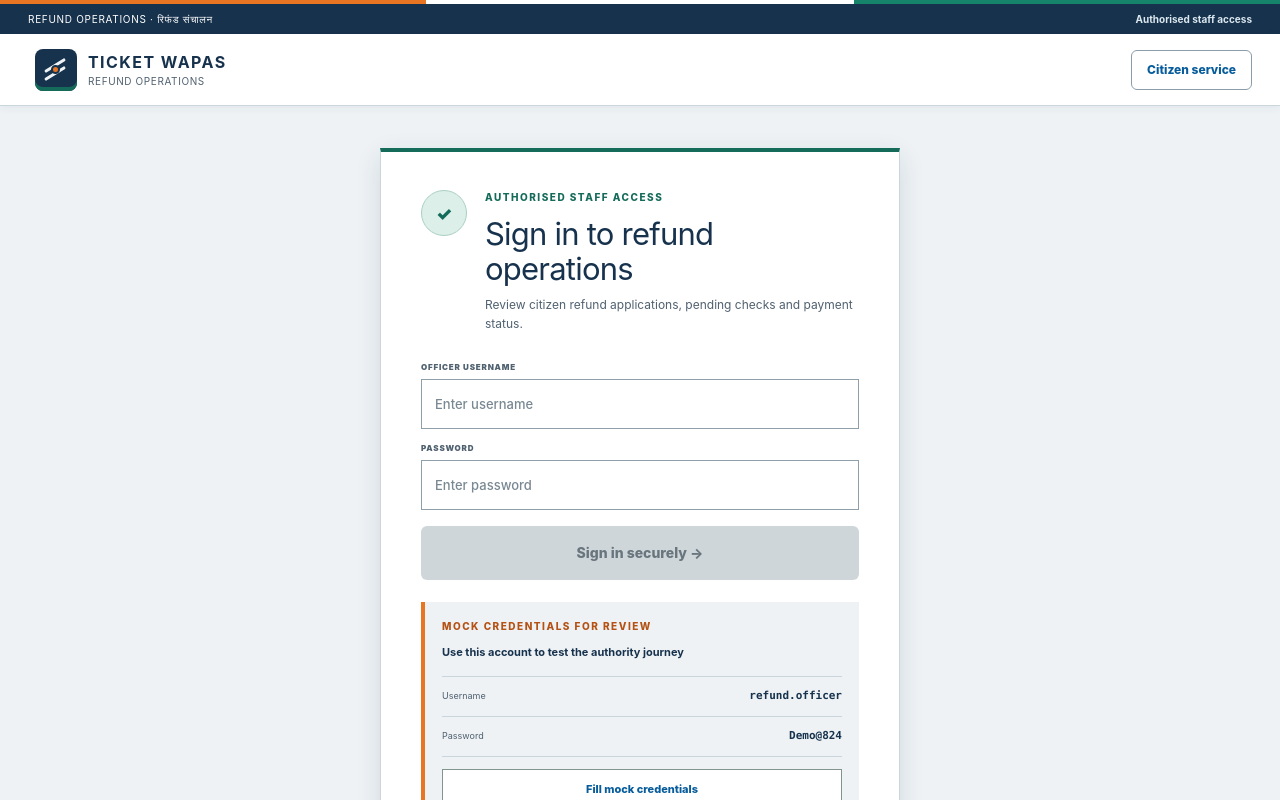
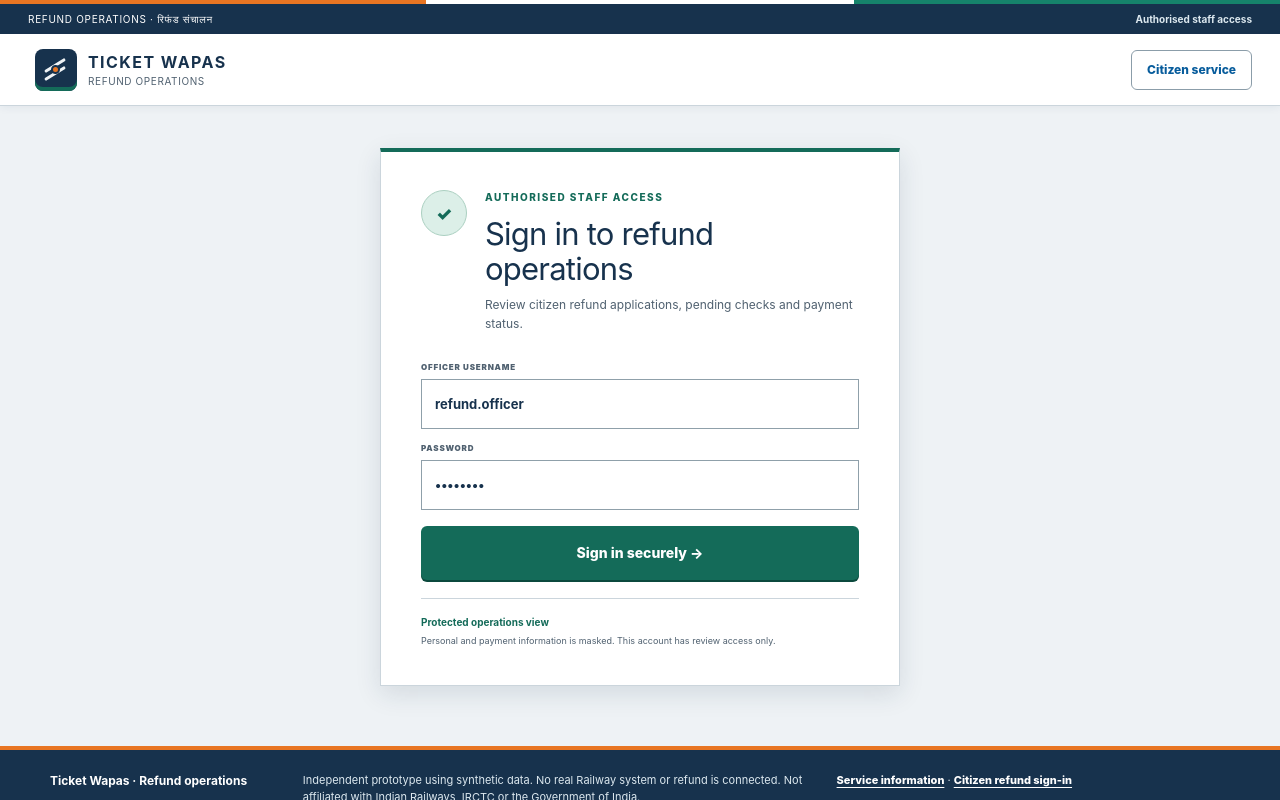
Before and after one commit to ashmita41/ticket-wapas, a Next.js app: page /authority in a window 1280 px wide. Shown: the top 800 px of the page. Built offline with nearby package versions, Linux system fonts and the light colour scheme.

Commit message:
Simplify authority login screen

```diff
--- a/app/authority/authority-dashboard.tsx
+++ b/app/authority/authority-dashboard.tsx
@@ -35,8 +35,8 @@ function Mark() {
 
 export default function AuthorityDashboard() {
   const [authenticated, setAuthenticated] = useState(false);
-  const [username, setUsername] = useState("");
-  const [password, setPassword] = useState("");
+  const [username, setUsername] = useState(demoCredentials.username);
+  const [password, setPassword] = useState(demoCredentials.password);
   const [authError, setAuthError] = useState("");
   const [filter, setFilter] = useState<Filter>("all");
   const [query, setQuery] = useState("");
@@ -60,16 +60,10 @@ export default function AuthorityDashboard() {
     setAuthError("Those credentials do not match the mock officer account. Use the sample credentials shown below.");
   }
 
-  function fillDemoCredentials() {
+  function signOut() {
+    setAuthenticated(false);
     setUsername(demoCredentials.username);
     setPassword(demoCredentials.password);
-    setAuthError("");
-  }
-
-  function signOut() {
-    setAuthenticated(false);
-    setUsername("");
-    setPassword("");
     setAuthError("");
     setFilter("all");
     setQuery("");
@@ -93,12 +87,6 @@ export default function AuthorityDashboard() {
               {authError && <p className="authority-login-error" role="alert">{authError}</p>}
               <button className="primary-button" type="submit" disabled={!username.trim() || !password}>Sign in securely →</button>
             </form>
-
-            <aside className="authority-demo-credentials" aria-label="Mock authority credentials">
-              <div><p className="eyebrow">MOCK CREDENTIALS FOR REVIEW</p><b>Use this account to test the authority journey</b></div>
-              <dl><div><dt>Username</dt><dd>{demoCredentials.username}</dd></div><div><dt>Password</dt><dd>{demoCredentials.password}</dd></div></dl>
-              <button type="button" onClick={fillDemoCredentials}>Fill mock credentials</button>
-            </aside>
 
             <p className="authority-login-note"><b>Protected operations view</b><span>Personal and payment information is masked. This account has review access only.</span></p>
           </section>
--- a/app/globals.css
+++ b/app/globals.css
@@ -416,16 +416,7 @@ button:disabled { cursor: not-allowed; }
 .authority-login-form input::placeholder { color: #798892; font-weight: 500; }
 .authority-login-form .primary-button { margin-top: 3px; }
 .authority-login-error { margin: 0; padding: 10px 12px; border-left: 4px solid #a33f24; background: #fff4ef; color: #87331d; font-size: 10px; font-weight: 750; line-height: 1.45; }
-.authority-demo-credentials { margin-top: 22px; padding: 17px; border-left: 4px solid var(--orange); background: var(--paper); }
-.authority-demo-credentials > div > .eyebrow { margin-bottom: 5px; color: var(--orange-dark); }
-.authority-demo-credentials > div > b { font-size: 11px; }
-.authority-demo-credentials dl { margin: 14px 0 12px; border-top: 1px solid var(--line); }
-.authority-demo-credentials dl > div { min-height: 40px; padding: 8px 0; border-bottom: 1px solid var(--line); display: flex; align-items: center; justify-content: space-between; gap: 15px; }
-.authority-demo-credentials dt { color: var(--muted); font-size: 9px; }
-.authority-demo-credentials dd { margin: 0; font-family: ui-monospace, SFMono-Regular, Menlo, monospace; color: var(--ink); font-size: 11px; font-weight: 850; }
-.authority-demo-credentials button { width: 100%; min-height: 42px; border: 1px solid #82958d; background: white; color: #075c9c; font-size: 11px; font-weight: 850; cursor: pointer; }
-.authority-demo-credentials button:hover { background: #f6faf8; }
-.authority-login-note { margin: 20px 0 0; display: grid; gap: 4px; color: var(--muted); font-size: 9px; line-height: 1.5; }
+.authority-login-note { margin: 18px 0 0; padding-top: 16px; border-top: 1px solid var(--line); display: grid; gap: 4px; color: var(--muted); font-size: 9px; line-height: 1.5; }
 .authority-login-note b { color: var(--green); font-size: 10px; }
 .authority-signout { cursor: pointer; }
 .operator-badge { display: flex; align-items: center; gap: 8px; }.operator-badge > i { width: 36px; height: 36px; border-radius: 50%; display: grid; place-items: center; background: var(--mint); color: var(--green); font-size: 10px; font-style: normal; font-weight: 900; }.operator-badge > span { display: grid; gap: 2px; }.operator-badge b { font-size: 11px; }.operator-badge small { color: var(--muted); font-size: 9px; }
```
Also changed, not shown: 3 other files (tests, documents, lock files or other folders).
